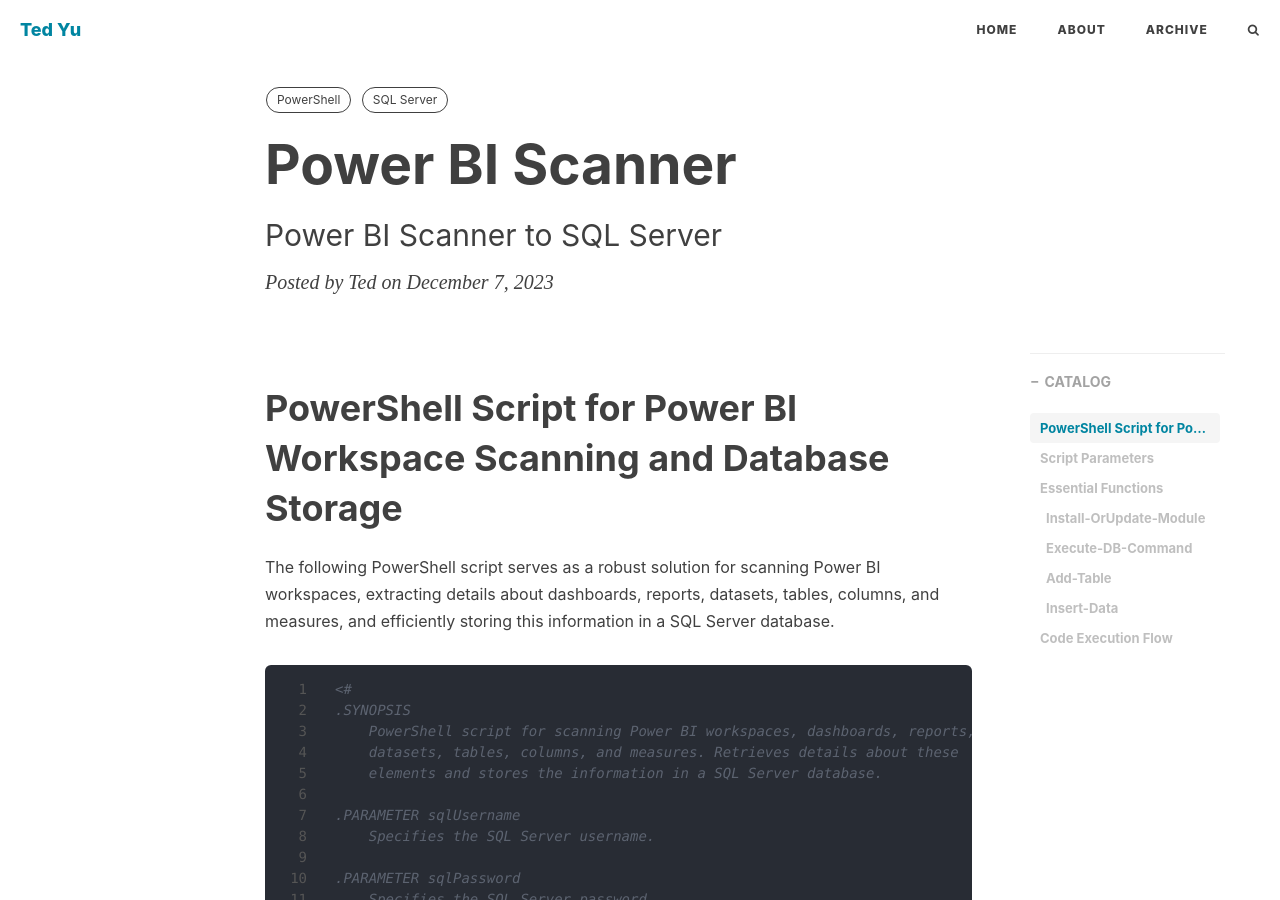
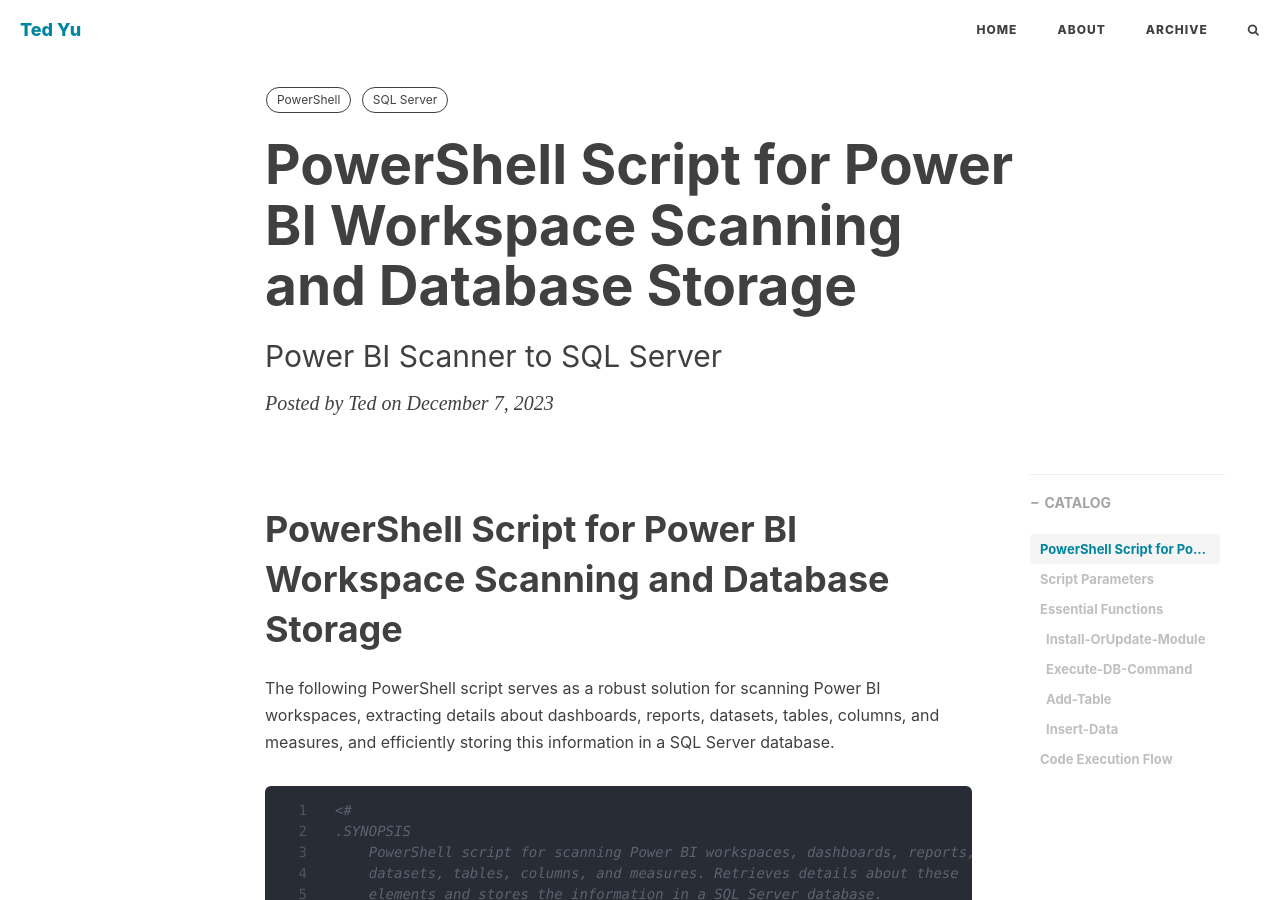
Before and after one commit to TedData/teddata.github.io, a Jekyll site: the page built from _posts/2023-12-07-PowerShellScriptForPowerBIWorkspaceScanningAndDatabaseStorage.md, in a window 1280 px wide and 900 px high. Built offline with Jekyll 4.4.1, drawn with Linux system fonts in a browser that asks for light colours; nearby versions of some CDN libraries; comment, search, counter and statistics services are not loaded.

Commit message:
Update 2023-12-07-PowerShellScriptForPowerBIWorkspaceScanningAndDatabaseStorage.md

```diff
--- a/_posts/2023-12-07-PowerShellScriptForPowerBIWorkspaceScanningAndDatabaseStorage.md
+++ b/_posts/2023-12-07-PowerShellScriptForPowerBIWorkspaceScanningAndDatabaseStorage.md
@@ -1,6 +1,6 @@
 ---
 layout: post
-title: "Power BI Scanner"
+title: "PowerShell Script for Power BI Workspace Scanning and Database Storage"
 subtitle: 'Power BI Scanner to SQL Server'
 date: 2023-12-07
 author: "Ted"
```
